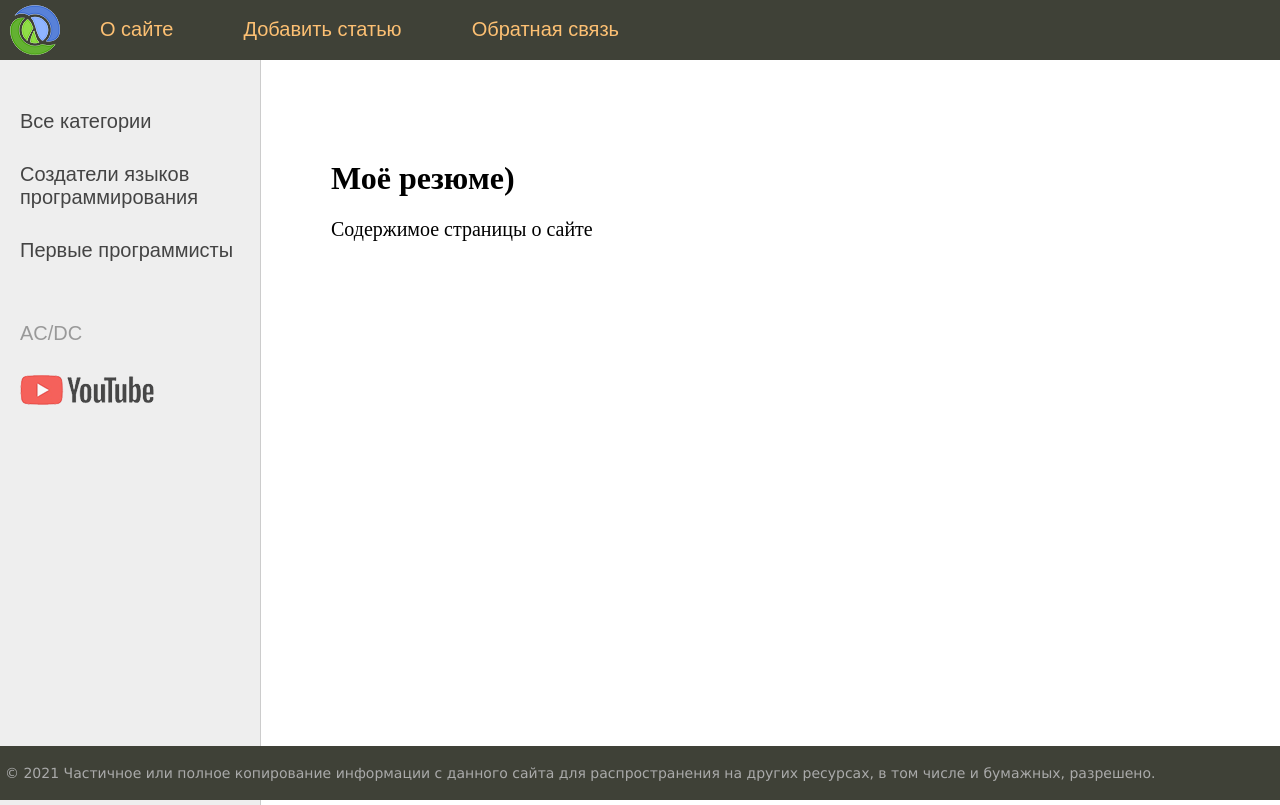
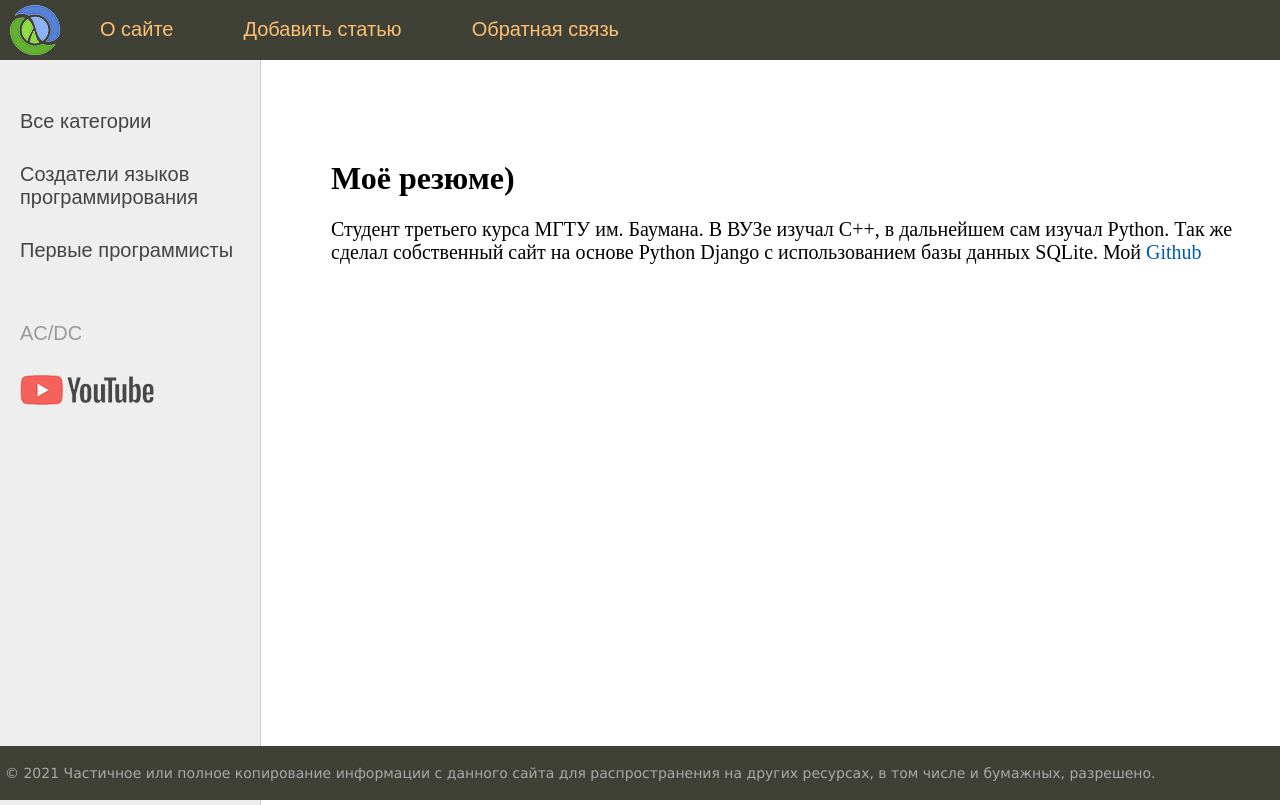
Before and after one commit to Georgr00/test_site, a Django app: page /about/ in a window 1280 px wide. Shown: the top 805 px of the page. Run offline with Django 3.2, Linux system fonts and the light colour scheme; data comes from the database, SQL or seed files in the repository.

Commit message:
Django_site

```diff
--- a/djangoProject/best_programmer/templates/best_programmer/about.html
+++ b/djangoProject/best_programmer/templates/best_programmer/about.html
@@ -2,5 +2,7 @@
 
 {% block content %}
 <h1>{{title}}</h1>
-<p>Содержимое страницы о сайте
+<p> Студент третьего курса МГТУ им. Баумана. В ВУЗе изучал С++, в дальнейшем сам изучал Python.
+    Так же сделал собственный сайт на основе Python Django с использованием базы данных SQLite.
+    Мой <a href="https://github.com/Georgr00">Github</a>
 {% endblock %}
--- a/djangoProject/best_programmer/templates/best_programmer/contact.html
+++ b/djangoProject/best_programmer/templates/best_programmer/contact.html
@@ -2,5 +2,6 @@
 
 {% block content %}
 <h1>{{title}}</h1>
-<p>Содержимое страницы о сайте
+<p> +7 (977) 956-53-17- телофон
+<p>georgyr000@gmail.com- почта
 {% endblock %}
```
